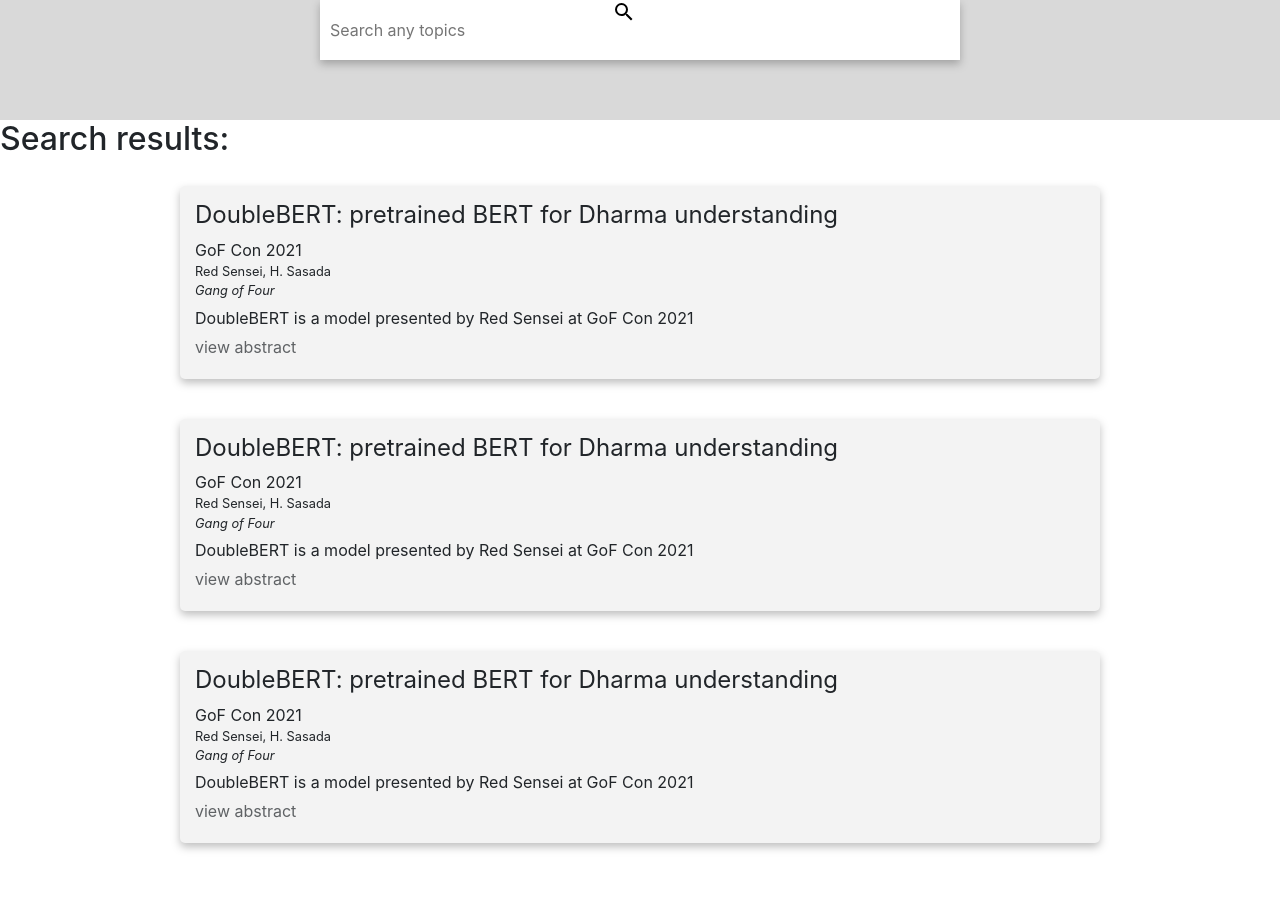
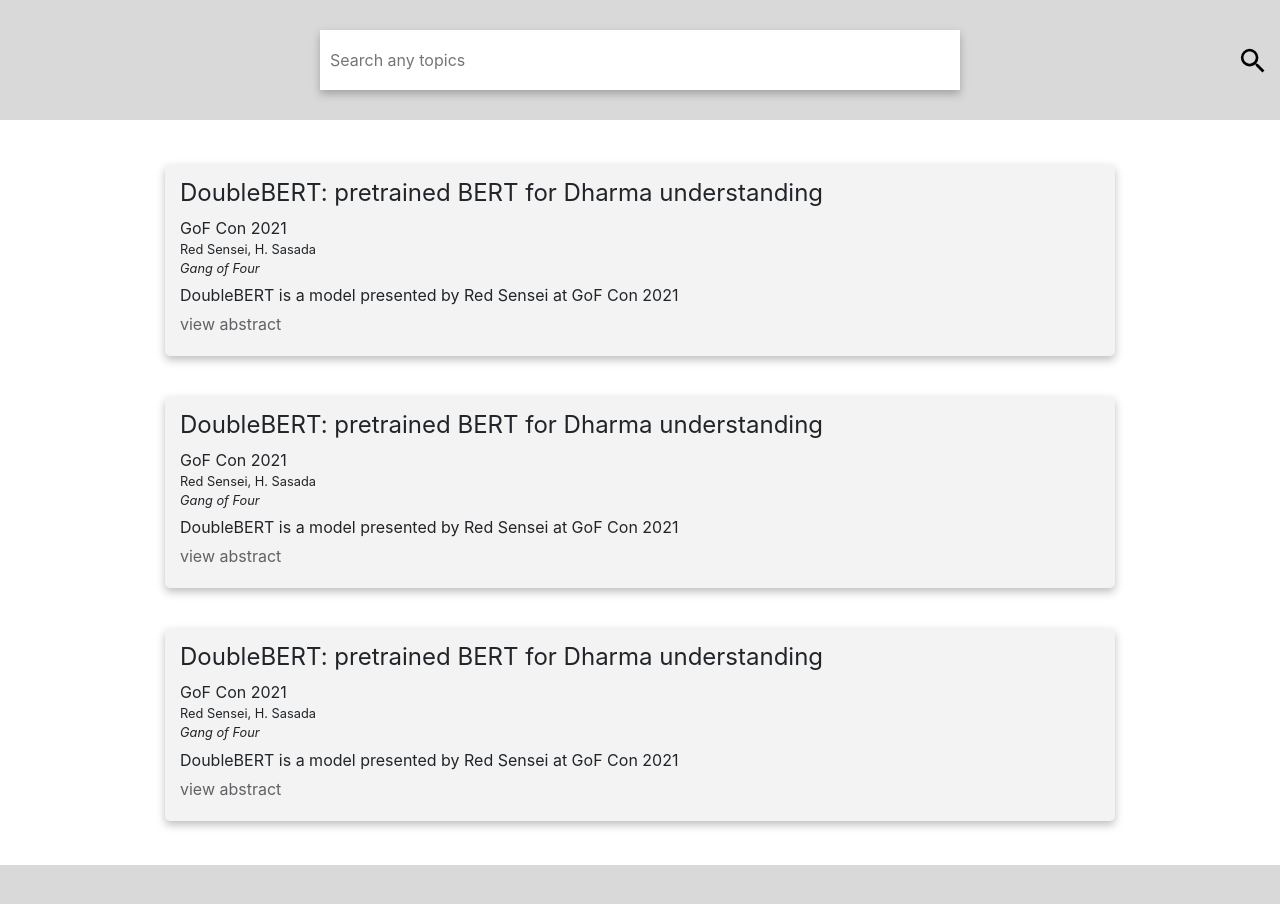
Before and after one commit to StonehengeNLP/ESRA-Frontend, a React (Create React App) app: page /search in a window 1280 px wide. Shown: the top 904 px of the page. Before the commit the page ends 863 px from the top, so only its background shows below. Built offline with nearby package versions, Linux system fonts and the light colour scheme.

Commit message:
Change: beautiful search bar

```diff
--- a/src/components/SearchbarSm.js
+++ b/src/components/SearchbarSm.js
@@ -9,8 +9,10 @@ function SearchbarSm(props) {
         console.log(keyword);
     }
 
+    const vh = Math.max(document.documentElement.clientHeight || 0, window.innerHeight || 0);
+
     return (
-        <div className="search-bar-sm w-100">
+        <div className="search-bar-sm">
             <input
             className="input-sm"
             id="search"
@@ -19,12 +21,18 @@ function SearchbarSm(props) {
             onChange={(e)=>setKeyword(e.target.value)}
             value={keyword}
             ></input>
-            <div className="search-button" role="button" onClick={onClickSearch}>
-                <svg focusable="false" xmlns="http://www.w3.org/2000/svg" width="7vh" height="7vh">
-                    <path d="M15.5 14h-.79l-.28-.27A6.471 6.471 0 0 0 16 9.5 6.5 6.5 0 1 0 9.5 16c1.61 0 3.09-.59 4.23-1.57l.27.28v.79l5 4.99L20.49 19l-4.99-5zm-6 0C7.01 14 5 11.99 5 9.5S7.01 5 9.5 5 14 7.01 14 9.5 11.99 14 9.5 14z">
-                    </path>
-                </svg>
-            </div>
+            <svg
+            className="search-button"
+            role="button"
+            onClick={onClickSearch}
+            focusable="false"
+            xmlns="http://www.w3.org/2000/svg"
+            width="7vh"
+            height="7vh"
+            viewBox='0 0 32 32'>
+                <path d="M15.5 14h-.79l-.28-.27A6.471 6.471 0 0 0 16 9.5 6.5 6.5 0 1 0 9.5 16c1.61 0 3.09-.59 4.23-1.57l.27.28v.79l5 4.99L20.49 19l-4.99-5zm-6 0C7.01 14 5 11.99 5 9.5S7.01 5 9.5 5 14 7.01 14 9.5 11.99 14 9.5 14z">
+                </path>
+            </svg>
         </div>
     )
 }
--- a/src/css/searchResult.css
+++ b/src/css/searchResult.css
@@ -46,3 +46,8 @@ ul {
 .see-more:hover {
     border-bottom: 3px solid #000000;
 }
+
+footer {
+    background-color: #D9D9D9;
+    height: 15%;
+}
--- a/src/css/searchbarSM.css
+++ b/src/css/searchbarSM.css
@@ -1,19 +1,19 @@
 
 .search-bar-sm {
-    /* width: 50%; */
+    width: 50%;
     display: flex;
-    height: 100%;
-    align-content: center;
-    justify-content: center;
-    flex-direction: row;
+    align-items: center;
+    justify-content: flex-end;
+    /* flex-direction: row; */
 }
 
 .input-sm {
-    width: 50%;
+    width: 100%;
     height: 50%;
     filter: drop-shadow(0px 4px 4px rgba(0, 0, 0, 0.25));
     padding: 5px 10px 5px 10px;
     border: none;
+    position: relative;
 }
 
 
@@ -22,26 +22,22 @@ input:focus{
 }
 
 .search-button {
-    display: inline;
+    /* display: inline; */
     position: absolute;
-    justify-content: center;
     align-items: center;
+    justify-self: end;
+    padding: 1% 0 0 1%;
 }
 
 svg {
-    display: block;
-    position: relative;
-    /* top: 50%; */
-    /* -webkit-transform: translateY(-50%);
-    -ms-transform: translateY(-50%); */
-    /* transform: translateY(-50%); */
-    left: 0;
-    right: 0;
-    margin: auto;
+    margin: 0;
+    display: flex;
+    justify-content: center;
+    align-items: center;
     text-align: center;
 }
 
 path {
-    display: inline-block;
+    /* display: inline-block; */
     margin: auto;
 }
--- a/src/pages/SearchResult.js
+++ b/src/pages/SearchResult.js
@@ -21,7 +21,9 @@ function useQuery() {
 
 function PaperList(props) {
     return (
-        <ul className='paper-list'> { props.children } </ul>
+        <Container className='paper-list'>
+            { props.children }
+        </Container>
     )
 }
 
@@ -32,11 +34,9 @@ function PaperItem(props) {
     const [isLess, setIsLess] = useState('view');
 
     return (
-        <Container>
         <Row>
             <Col md={1}></Col>
-                <Col md={10}>
-                    <li className='paper-item paper-container'>
+            <Col md={10} className='paper-item paper-container'>
                 <h4 className='title'><strong>{paper.title}</strong></h4>
                 <p className='conference'>{paper.conference}</p>
                 <p className='authors'>{paper.authors.join(', ')}</p>
@@ -53,11 +53,9 @@ function PaperItem(props) {
                     }}
                     > {isLess} abstract</span>
                 </p>
-                    </li>
             </Col>
             <Col md={1}></Col>
         </Row>
-        </Container>
     )
 }
 
@@ -69,12 +67,14 @@ function SearchResult() {
             <header className='result-header'>
                 <SearchbarSm q={query}/>
             </header>
-            <h2>Search results: {query}</h2>
+            <br></br>
             <PaperList>
                 <PaperItem paper={testPaper}></PaperItem>
                 <PaperItem paper={testPaper}></PaperItem>
                 <PaperItem paper={testPaper}></PaperItem>
             </PaperList>
+            <br></br>
+            <footer></footer>
         </div>
     )
 }
```
Lines whose indentation alone changed are shown as unchanged.
